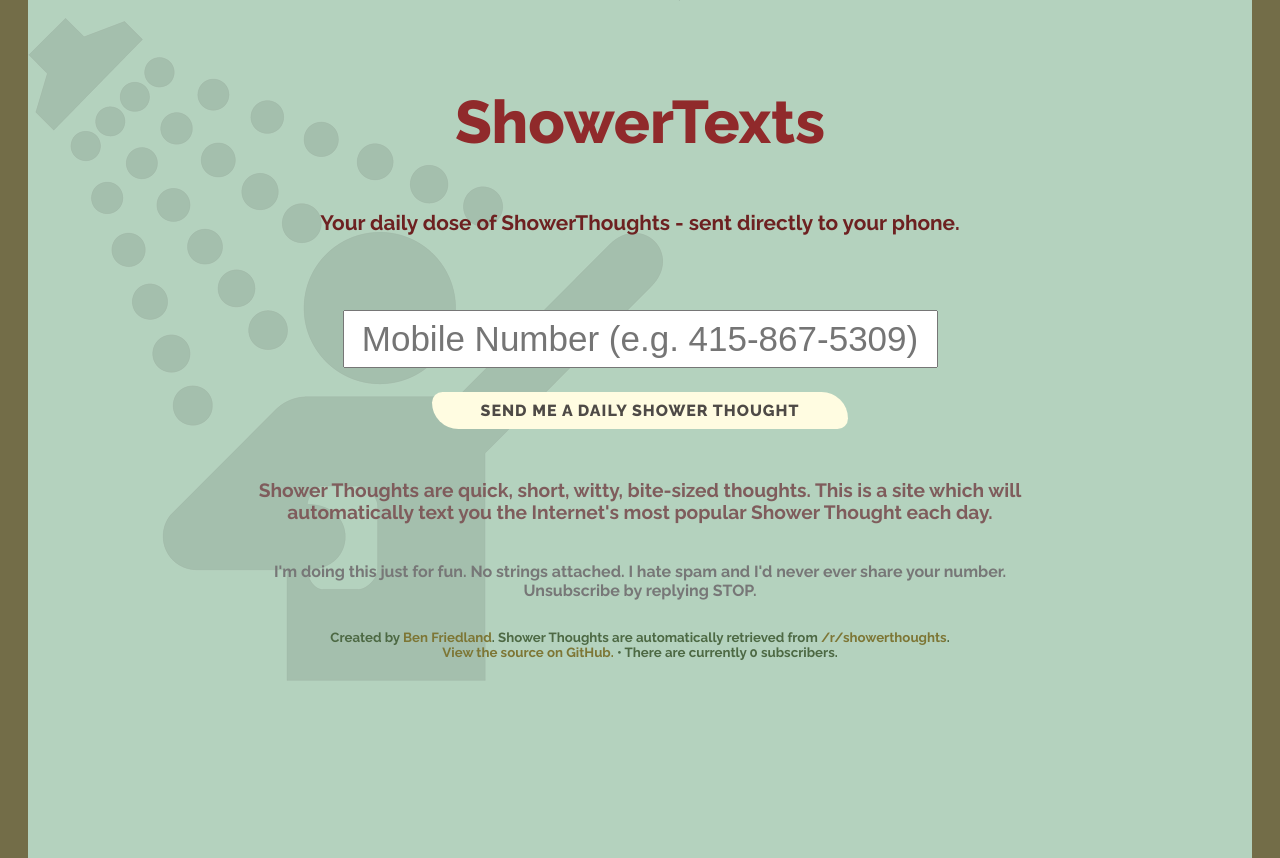
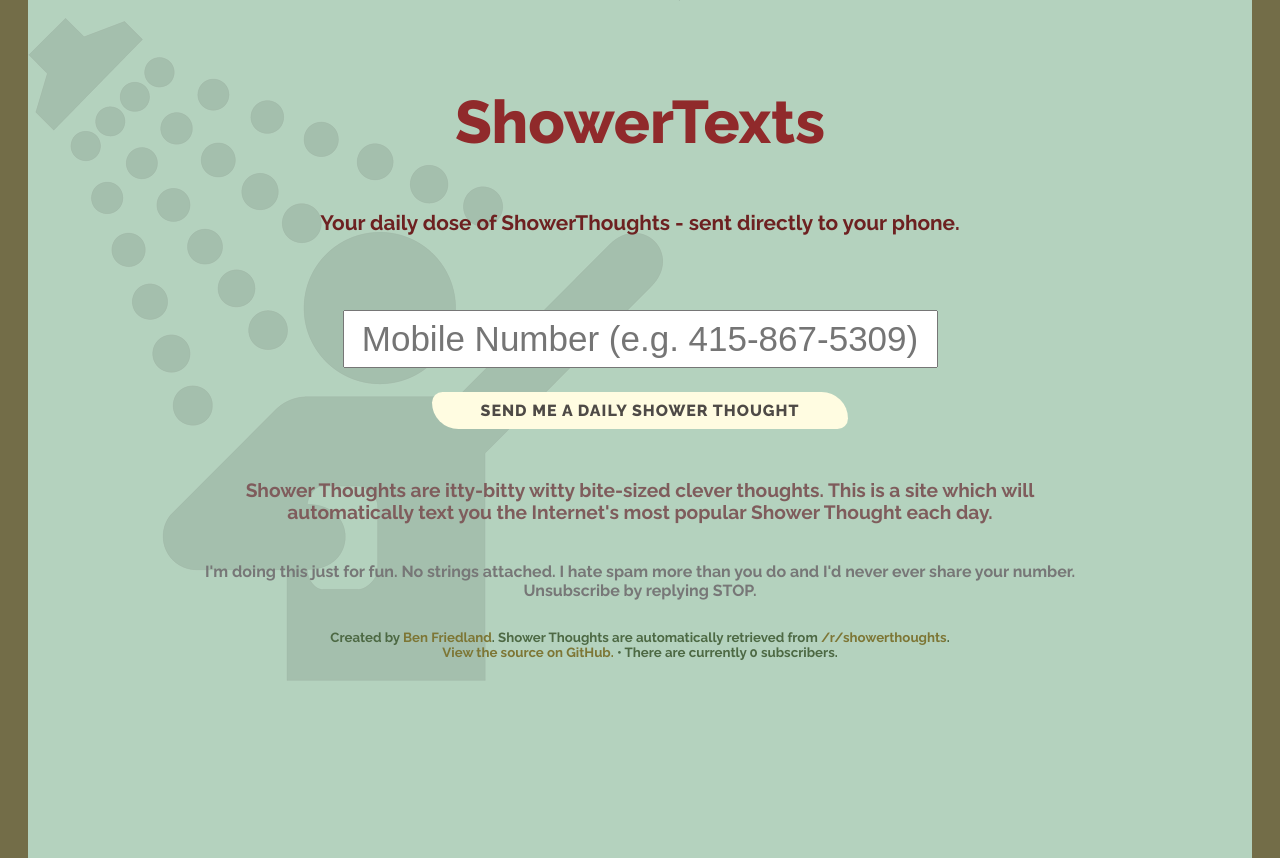
Before and after one commit to ben174/showertexts, a Django app: page / in a window 1280 px wide. Shown: the part 21-879 px from the top of the page. Run offline with Django 3.2, Linux system fonts and the light colour scheme; data that the repository does not hold is empty; some libraries are stand-ins or nearby versions.

Commit message:
Better descriptions

```diff
--- a/showertexts/templates/landing.html
+++ b/showertexts/templates/landing.html
@@ -17,11 +17,11 @@
       <input type="text" placeholder="Mobile Number (e.g. 415-867-5309)" id="sms_number"><br />
       <a id="subscribe" href="#">Send me a daily shower thought</a>
       <h2>
-        Shower Thoughts are quick, short, witty, bite-sized thoughts. This is a site which will automatically
+        Shower Thoughts are itty-bitty witty bite-sized clever thoughts. This is a site which will automatically
         text you the Internet's most popular Shower Thought each day.
       </h2>
       <h4>
-        I'm doing this just for fun. No strings attached. I hate spam and I'd never ever share your number.<br />
+        I'm doing this just for fun. No strings attached. I hate spam more than you do and I'd never ever share your number.<br />
         Unsubscribe by replying <b>STOP</b>.
       </h4>
       <h5>
```
